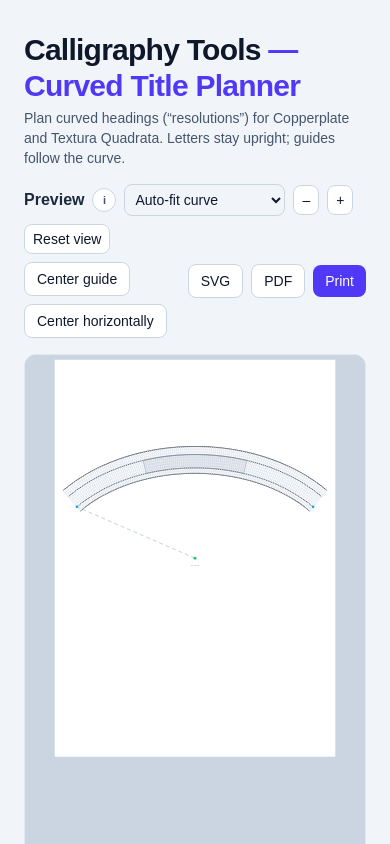
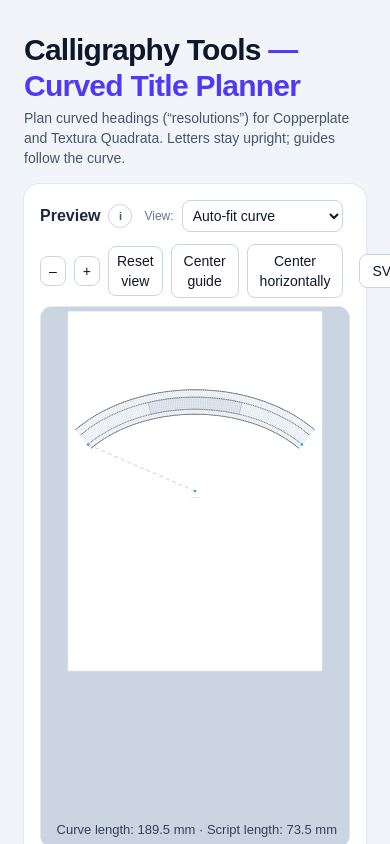
Before and after one commit to mashw/calligraphy-tools, a Next.js app: page /curve in a window 390 px wide. Shown: the top 844 px of the page. Built offline with nearby package versions, Linux system fonts and the light colour scheme.

Commit message:
Restore curve preview layout

```diff
--- a/src/app/curve/page.tsx
+++ b/src/app/curve/page.tsx
@@ -1098,18 +1098,17 @@ export default function CurvedTitlePage() {
 
 
 
-        <div className="mb-4">
-          {/* Desktop toolbar (single row) */}
-          <div className="hidden md:flex md:items-center md:gap-3 md:flex-nowrap">
-            {/* Left cluster: Preview + view */}
-            <div className="flex items-center gap-3 flex-nowrap">
+        <div className="max-w-[1120px] mx-auto bg-white rounded-2xl shadow-sm ring-1 ring-slate-200 p-4">
+          <div className="flex flex-wrap items-center justify-between gap-3 mb-2">
+            <div className="flex items-center gap-3">
               <div className="flex items-center gap-2">
                 <h3 className="font-semibold text-slate-800">Preview</h3>
                 <InfoTip side="right">
                   Drag anywhere to pan. Zoom with ±. Drag any guideline to move the curve guide (sticky centering on X).
                 </InfoTip>
               </div>
-
+              <div className="flex items-center gap-2">
+                <span className="text-xs text-slate-500">View:</span>
                 <select
                   className="p-1.5 text-sm rounded-lg border border-slate-300"
                   value={view}
@@ -1123,9 +1122,9 @@ export default function CurvedTitlePage() {
                   <option value="custom">Custom</option>
                 </select>
               </div>
-
-            {/* Middle: zoom + actions */}
-            <div className="flex items-center gap-2 flex-nowrap">
+            </div>
+
+            <div className="flex items-center gap-2">
               <button
                 onMouseDown={e => e.preventDefault()}
                 onClick={() => adjustZoom('out')}
@@ -1133,7 +1132,6 @@ export default function CurvedTitlePage() {
               >
                 –
               </button>
-
               <button
                 onMouseDown={e => e.preventDefault()}
                 onClick={() => adjustZoom('in')}
@@ -1141,7 +1139,6 @@ export default function CurvedTitlePage() {
               >
                 +
               </button>
-
               <button
                 onMouseDown={e => e.preventDefault()}
                 onClick={reframeView}
@@ -1149,7 +1146,6 @@ export default function CurvedTitlePage() {
               >
                 Reset view
               </button>
-
               <button
                 onMouseDown={e => e.preventDefault()}
                 onClick={resetGuidePlacement}
@@ -1157,7 +1153,6 @@ export default function CurvedTitlePage() {
               >
                 Center guide
               </button>
-
               <button
                 onMouseDown={e => e.preventDefault()}
                 onClick={centerCurveHorizontally}
@@ -1165,18 +1160,14 @@ export default function CurvedTitlePage() {
               >
                 Center horizontally
               </button>
-            </div>
-
-            {/* Right: exports */}
-            <div className="ml-auto flex items-center gap-2 flex-nowrap">
+
               <button
                 onMouseDown={e => e.preventDefault()}
                 onClick={downloadSVG}
-                className="px-3 py-1.5 text-sm rounded-lg border border-slate-300 bg-white"
+                className="ml-2 px-3 py-1.5 text-sm rounded-lg border border-slate-300 bg-white"
               >
                 SVG
               </button>
-
               <button
                 onMouseDown={e => e.preventDefault()}
                 onClick={downloadPDF}
@@ -1184,7 +1175,6 @@ export default function CurvedTitlePage() {
               >
                 PDF
               </button>
-
               <button
                 onMouseDown={e => e.preventDefault()}
                 onClick={printToScale}
@@ -1194,108 +1184,6 @@ export default function CurvedTitlePage() {
               </button>
             </div>
           </div>
-
-          {/* Mobile toolbar (exactly two rows) */}
-          <div className="md:hidden flex flex-col gap-2">
-            {/* Row 1: Preview + view + zoom */}
-            <div className="flex items-center gap-2 flex-nowrap">
-              <div className="flex items-center gap-2 flex-nowrap">
-                <h3 className="font-semibold text-slate-800">Preview</h3>
-                <InfoTip side="right">
-                  Drag anywhere to pan. Zoom with ±. Drag any guideline to move the curve guide (sticky centering on X).
-                </InfoTip>
-              </div>
-
-              <select
-                className="p-1.5 text-sm rounded-lg border border-slate-300"
-                value={view}
-                onChange={e => {
-                  setView(e.target.value as ViewMode);
-                  setPan({ x: 0, y: 0 });
-                }}
-              >
-                <option value="autofit">Auto-fit curve</option>
-                <option value="fullpage">Full page / envelope</option>
-                <option value="custom">Custom</option>
-              </select>
-
-              <button
-                onMouseDown={e => e.preventDefault()}
-                onClick={() => adjustZoom('out')}
-                className="px-2 py-1 text-sm rounded-lg border border-slate-300 bg-white"
-              >
-                –
-              </button>
-
-              <button
-                onMouseDown={e => e.preventDefault()}
-                onClick={() => adjustZoom('in')}
-                className="px-2 py-1 text-sm rounded-lg border border-slate-300 bg-white"
-              >
-                +
-              </button>
-            </div>
-
-            {/* Row 2: actions left, exports right */}
-            <div className="flex items-center gap-2">
-              <div className="flex items-center gap-2 flex-wrap">
-                <button
-                  onMouseDown={e => e.preventDefault()}
-                  onClick={reframeView}
-                  className="px-2 py-1 text-sm rounded-lg border border-slate-300 bg-white"
-                >
-                  Reset view
-                </button>
-
-                <button
-                  onMouseDown={e => e.preventDefault()}
-                  onClick={resetGuidePlacement}
-                  className="px-3 py-1.5 text-sm rounded-lg border border-slate-300 bg-white"
-                >
-                  Center guide
-                </button>
-
-                <button
-                  onMouseDown={e => e.preventDefault()}
-                  onClick={centerCurveHorizontally}
-                  className="px-3 py-1.5 text-sm rounded-lg border border-slate-300 bg-white"
-                >
-                  Center horizontally
-                </button>
-              </div>
-
-              <div className="ml-auto flex items-center gap-2 flex-nowrap">
-                <button
-                  onMouseDown={e => e.preventDefault()}
-                  onClick={downloadSVG}
-                  className="px-3 py-1.5 text-sm rounded-lg border border-slate-300 bg-white"
-                >
-                  SVG
-                </button>
-
-                <button
-                  onMouseDown={e => e.preventDefault()}
-                  onClick={downloadPDF}
-                  className="px-3 py-1.5 text-sm rounded-lg border border-slate-300 bg-white"
-                >
-                  PDF
-                </button>
-
-                <button
-                  onMouseDown={e => e.preventDefault()}
-                  onClick={printToScale}
-                  className="px-3 py-1.5 text-sm rounded-lg text-white bg-indigo-600 hover:bg-indigo-500"
-                >
-                  Print
-                </button>
-              </div>
-            </div>
-          </div>
-        </div>
-
-
-
-
 
 
         {/* Darker stage behind paper */}
@@ -1493,9 +1381,10 @@ export default function CurvedTitlePage() {
             </div>
           </div>
         </div>
+      </div>
     </section>
 
-      {/* Controls */ }
+      {/* Controls */}
       <section className="px-6 py-5 max-w-[1120px] mx-auto grid grid-cols-1 lg:grid-cols-3 gap-6">
         {/* Step 1 */}
         <div className="bg-white rounded-2xl shadow-sm ring-1 ring-slate-200 p-5">
```
Lines whose indentation alone changed are shown as unchanged.
